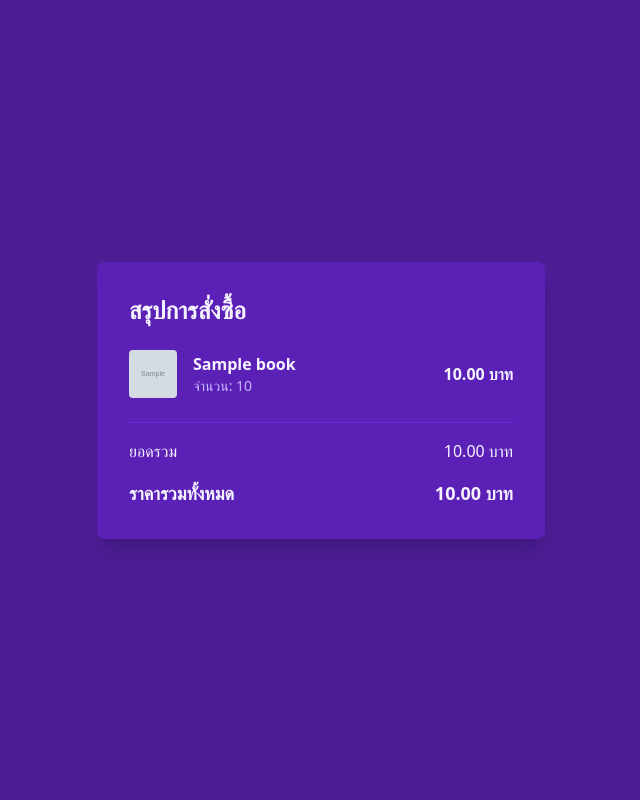
After one commit to heartnet123/BookCube, a Django app: template Bookcube/ebook/templates/check-out.html in a window 1280 px wide. The commit adds this page. Shown: the whole page, without its empty margins (319-959 px from the left). Run offline with Django 5.2, Linux system fonts and the light colour scheme; tables that the repository leaves empty hold one stand-in row (values such as "Sample post"); the template is opened without the code that fills it: values that come from a table or form of the project are taken from there, most other values are stand-ins (such as "Sample title", 1, 10 or a date in 2020); grey boxes marked "Sample" are stand-in pictures; parts of the project's set-up code (start-up, migrations or seed data) failed here and were passed over; some libraries are stand-ins or nearby versions.

Commit message:
add_more

```diff
--- /dev/null
+++ b/Bookcube/ebook/templates/check-out.html
@@ -0,0 +1,67 @@
+<!-- check-out.html -->
+<!DOCTYPE html>
+<html lang="th">
+  <head>
+    <meta charset="UTF-8" />
+    <meta name="viewport" content="width=device-width, initial-scale=1.0" />
+    <title>สรุปการสั่งซื้อ</title>
+    <script src="https://cdn.tailwindcss.com"></script>
+    <script>
+      tailwind.config = {
+        theme: {
+          extend: {
+            colors: {
+              purple: {
+                50: "#f5f3ff",
+                100: "#ede9fe",
+                200: "#ddd6fe",
+                300: "#c4b5fd",
+                400: "#a78bfa",
+                500: "#8b5cf6",
+                600: "#7c3aed",
+                700: "#6d28d9",
+                800: "#5b21b6",
+                900: "#4c1d95",
+              },
+            },
+          },
+        },
+      };
+    </script>
+  </head>
+  <body class="min-h-screen bg-purple-900 text-purple-50 flex items-center justify-center p-4">
+    <div class="w-full max-w-md bg-purple-800 rounded-lg shadow-xl overflow-hidden">
+      <div class="p-8">
+        <h2 class="text-2xl font-bold mb-6">สรุปการสั่งซื้อ</h2>
+        <div class="space-y-4 mb-6">
+          {% for item in cart_items %}
+          <div class="flex justify-between items-center">
+            <div class="flex items-center">
+              <img
+                src="{{ item.book.cover_image.url }}"
+                class="w-12 h-12 object-cover rounded mr-4"
+              />
+              <div>
+                <h3 class="font-semibold">{{ item.book.title }}</h3>
+                <p class="text-sm text-purple-300">จำนวน: {{ item.quantity }}</p>
+              </div>
+            </div>
+            <span class="font-semibold">{{ item.book.price|floatformat:2 }} บาท</span>
+          </div>
+          {% endfor %}
+        </div>
+        <div class="border-t border-purple-700 pt-4 space-y-2">
+          <div class="flex justify-between">
+            <span>ยอดรวม</span>
+            <span>{{ subtotal|floatformat:2 }} บาท</span>
+          </div>
+          <div class="flex justify-between font-bold text-lg pt-2">
+            <span>ราคารวมทั้งหมด</span>
+            <span>{{ total|floatformat:2 }} บาท</span>
+          </div>
+        </div>
+
+      </div>
+    </div>
+  </body>
+</html>
--- a/Bookcube/ebook/urls.py
+++ b/Bookcube/ebook/urls.py
@@ -1,5 +1,6 @@
 from django.urls import path
 from .views import *
+from . import views
 
 urlpatterns = [
     path('', DashboardView.as_view(), name='dashboard'),
@@ -18,4 +19,5 @@ urlpatterns = [
     path('add_to_favorites/<int:series_id>/', AddToFavoritesView.as_view(), name='add_to_favorites'),
     path('remove_from_favorites/<int:series_id>/', RemoveFromFavoritesView.as_view(), name='remove_from_favorites'),
     path('notifications/', NotificationView.as_view(), name='notifications'),
+    path('checkout/', views.checkout, name='checkout'),
 ]
```
Also changed, not shown: Bookcube/ebook/templates/cart.html (+10 -6 lines), Bookcube/ebook/views.py (+13 -15 lines).
